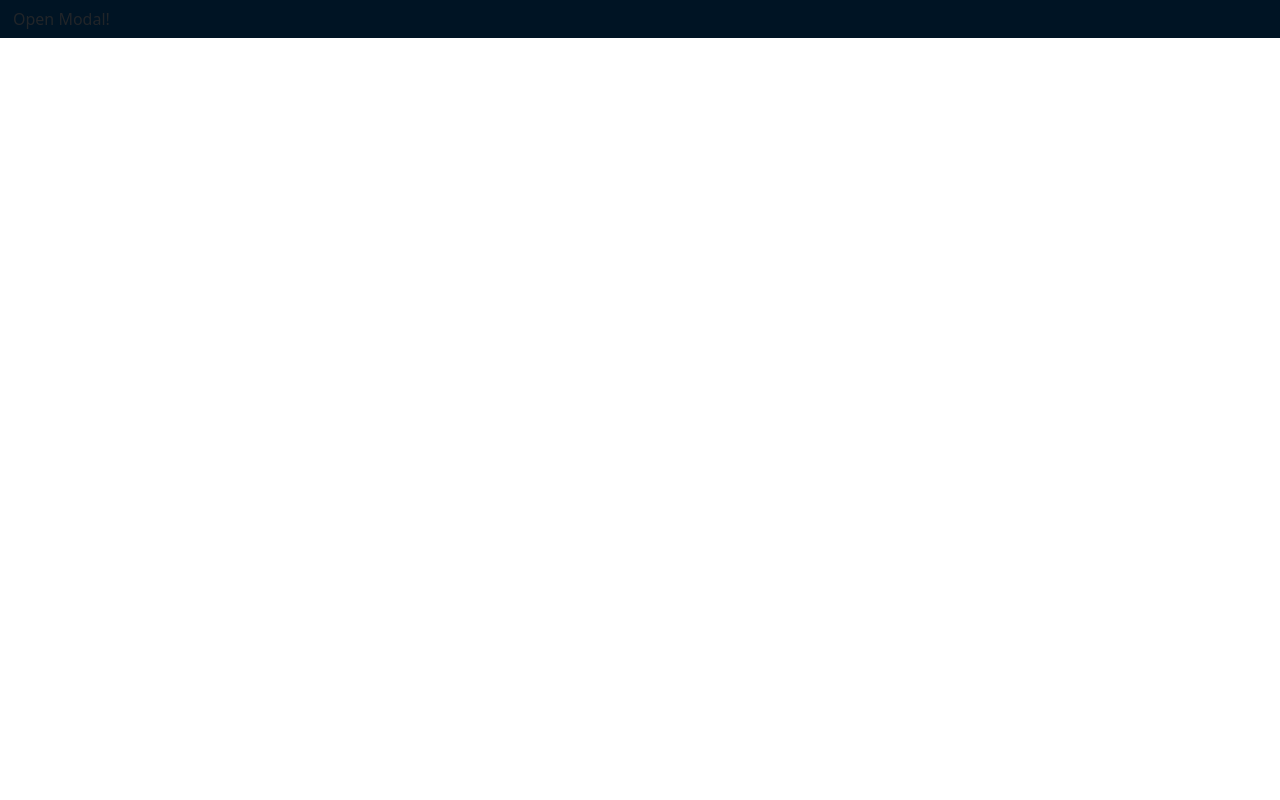
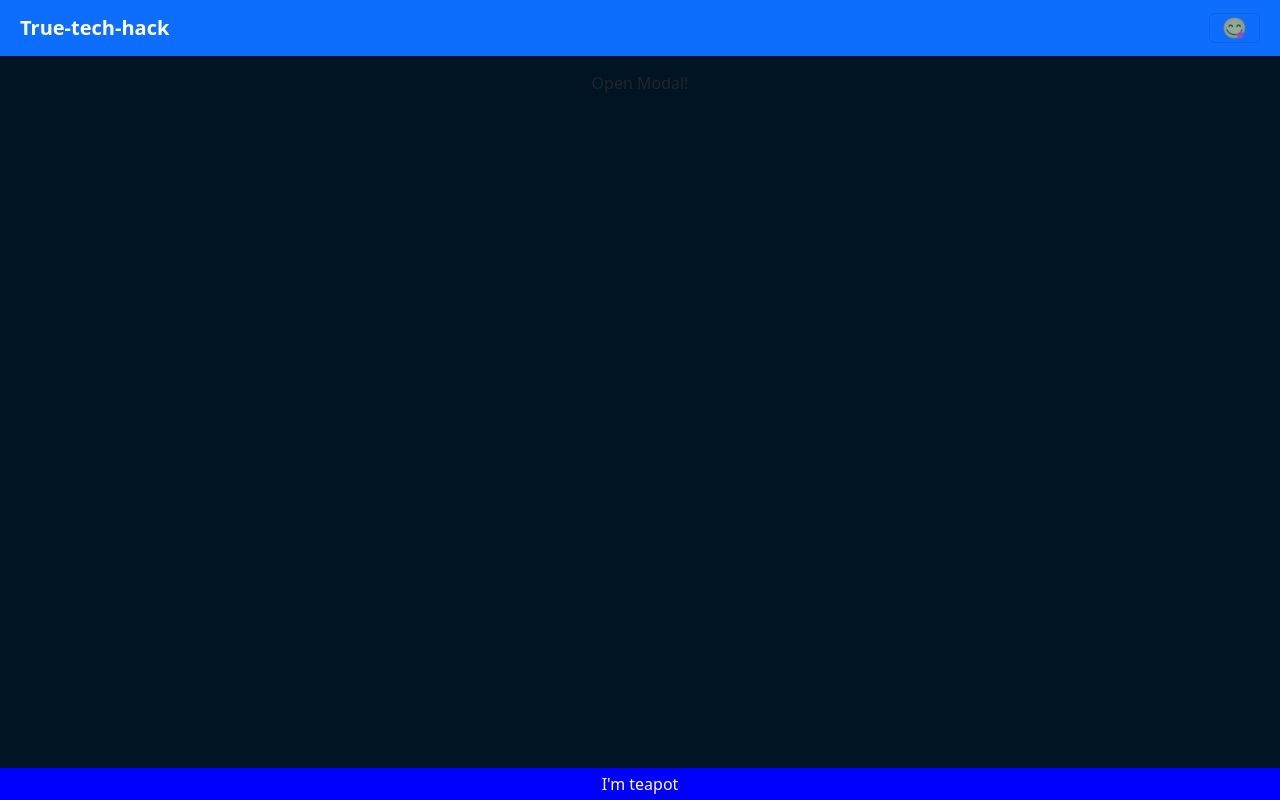
Before and after one commit to bd240897/true-tech-hack, a Vue app in the folder frontend/: page /test in a window 1280 px wide. Built offline with nearby package versions, Linux system fonts and the light colour scheme.

Commit message:
fixed logic

```diff
--- a/frontend/src/App.vue
+++ b/frontend/src/App.vue
@@ -1,24 +1,53 @@
 <template>
-  <router-view/>
+  <div class="header">
+    <Navbar class="a"/>
+  </div>
+
+  <div class="content">
+    <router-view class="b"/>
+  </div>
+
+  <div class="footer">
+    <Footer class="c"/>
+  </div>
 </template>
 
 <style>
 
-  html, body {
-    /*height: 100%;*/
-  }
+html, body {
+  height: 100%;
+}
 
-  #app{
-    /*height: 100%;*/
-    background-color: #001424;
-  }
+#app {
+  display: flex;
+  flex-direction: column;
+  height: 100%;
+  background-color: #001424;
+}
+
+.header {
+  flex: 0 0 auto;
+}
+
+.content {
+  flex: 1 0 auto;
+}
+
+.footer {
+  flex: 0 0 auto;
+}
 
 </style>
 
 <script>
+import Navbar from "@/components/Navbar";
+import Footer from "@/components/Footer";
+
 export default {
   name: 'App',
   components: {
+    Navbar,
+    Footer,
   },
   created() {
   }
--- a/frontend/src/components/modal.vue
+++ b/frontend/src/components/modal.vue
@@ -28,7 +28,7 @@ export default {
 
       <section class="presets h-100">
         <div class="presets h-100 d-flex align-items-center justify-content-center">
-          <div class="h-50 w-50">
+          <div class="w-50">
 
             <div class="p-3" style="background-color: dimgrey; border-radius: 10px;">
               <h1 class="text-center text-white">Выберите пресет</h1>
@@ -134,59 +134,6 @@ export default {
     </div>
   </transition>
 
-
-  <!--    <div class="">-->
-  <!--      <transition name="modal-fade-v2">-->
-  <!--        <div class="modal-backdrop-v2">-->
-  <!--          <div class="modal-v2"-->
-  <!--               role="dialog"-->
-  <!--               aria-labelledby="modalTitle"-->
-  <!--               aria-describedby="modalDescription"-->
-  <!--          >-->
-  <!--            <header-->
-  <!--                class="modal-header-v2"-->
-  <!--                id="modalTitle"-->
-  <!--            >-->
-  <!--              <slot name="header">-->
-  <!--                This is the default tile!-->
-
-  <!--                <button-->
-  <!--                    type="button"-->
-  <!--                    class="btn-close"-->
-  <!--                    @click="close"-->
-  <!--                    aria-label="Close modal"-->
-  <!--                >-->
-  <!--                  x-->
-  <!--                </button>-->
-  <!--              </slot>-->
-  <!--            </header>-->
-  <!--            <section-->
-  <!--                class="modal-body-v2"-->
-  <!--                id="modalDescription"-->
-  <!--            >-->
-  <!--              <slot name="body">-->
-  <!--                I'm the default body!-->
-  <!--              </slot>-->
-  <!--            </section>-->
-  <!--            <footer class="modal-footer-v2">-->
-  <!--              <slot name="footer">-->
-  <!--                I'm the default footer!-->
-
-  <!--                <button-->
-  <!--                    type="button"-->
-  <!--                    class="btn-green"-->
-  <!--                    @click="close"-->
-  <!--                    aria-label="Close modal"-->
-  <!--                >-->
-  <!--                  Close me!-->
-  <!--                </button>-->
-  <!--              </slot>-->
-  <!--            </footer>-->
-  <!--          </div>-->
-  <!--        </div>-->
-  <!--      </transition>-->
-  <!--    </div>-->
-
 </template>
 
 <style>
--- a/frontend/src/views/FilmDetails.vue
+++ b/frontend/src/views/FilmDetails.vue
@@ -1,5 +1,4 @@
 <template>
-  <Navbar/>
 
   <h1 class="screen-name text-center text-white">FilmDetails</h1>
 
@@ -13,20 +12,17 @@
     </div>
   </section>
 
-  <Footer/>
 </template>
 
 <script>
 import goToSomewhere from "@/mixins/goToSomewhere";
 import {mapActions, mapState} from "vuex";
-import Navbar from "@/components/Navbar";
-import Footer from "@/components/Footer";
+
 
 export default {
   name: "FilmDetails",
   components: {
-    Navbar,
-    Footer
+
   },
   mixins: [goToSomewhere],
   data() {
--- a/frontend/src/views/FilmVideo.vue
+++ b/frontend/src/views/FilmVideo.vue
@@ -1,5 +1,4 @@
 <template>
-  <Navbar/>
 
   <h1 class="screen-name text-center text-white">FilmVideo</h1>
 
@@ -126,23 +125,18 @@
     </div>
   </section>
 
-
-  <Footer/>
 </template>
 
 <script>
 import goToSomewhere from "@/mixins/goToSomewhere";
 import player from "@/mixins/FilmVideo/player";
 import {mapActions, mapState} from "vuex";
-import Navbar from "@/components/Navbar";
-import Footer from "@/components/Footer";
+
 import modal from '@/components/modal.vue';
 
 export default {
   name: "FilmVideo",
   components: {
-    Navbar,
-    Footer,
     modal
   },
   mixins: [goToSomewhere, player],
--- a/frontend/src/views/FilmsList.vue
+++ b/frontend/src/views/FilmsList.vue
@@ -1,5 +1,4 @@
 <template>
-  <Navbar/>
 
   <h1 class="screen-name text-center text-white">FilmsList</h1>
 
@@ -9,8 +8,6 @@
       <button v-on:click="goToFilmDetail">GoToFilmDetails</button>
     </div>
   </section>
-
-  <Footer/>
 
 </template>
 
@@ -23,8 +20,7 @@ import Footer from "@/components/Footer";
 export default {
   name: "FilmsList",
   components: {
-    Navbar,
-    Footer
+
   },
   mixins: [goToSomewhere],
   data() {
```
